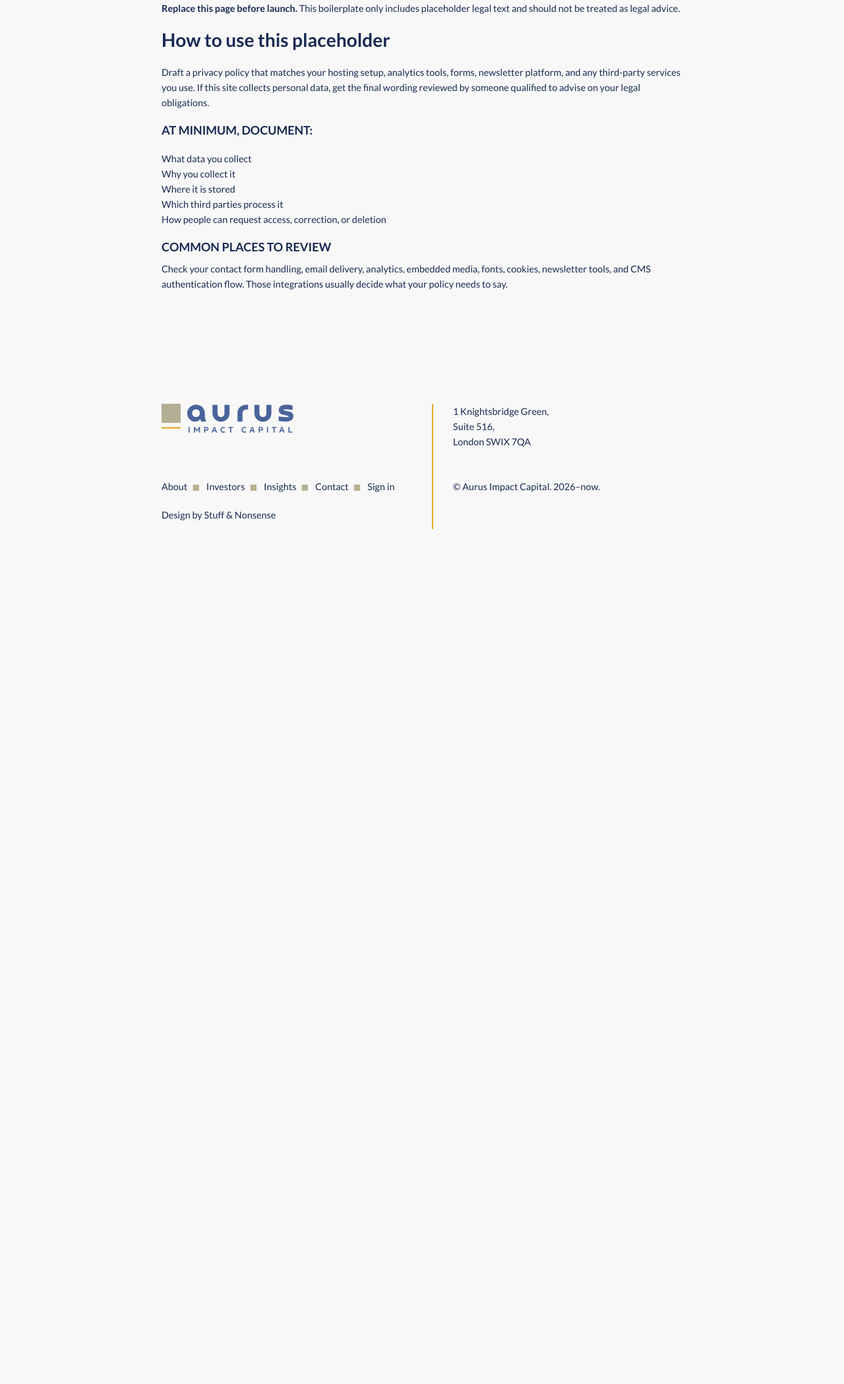
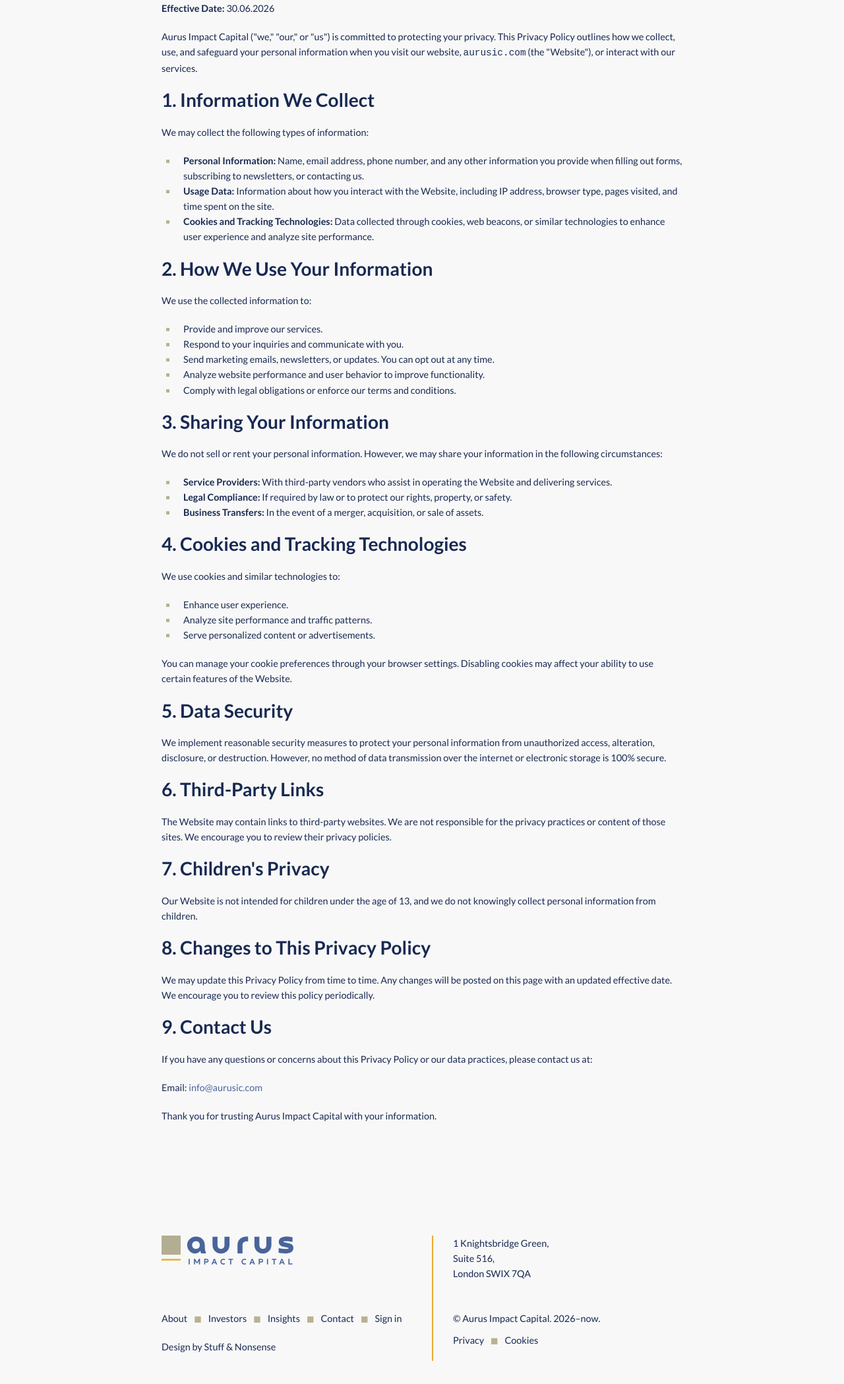
Before and after one commit to malarkey/aurus-website, an Eleventy site: page src/privacy.md in a window 1280 px wide. Shown: the part 230-2328 px from the top of the page at 66% size. Before the commit the page ends 1067 px from the top, so only its background shows below. Built offline with nearby package versions, Linux system fonts and the light colour scheme; Eleventy itself is replaced by a stand-in of ours; files that its build step writes are made by us from their sources.

Commit message:
Add Privacy and Cookie Policy pages; update footer navigation and home layout for maintenance mode

```diff
--- a/src/_data/footer_navigation.json
+++ b/src/_data/footer_navigation.json
@@ -17,6 +17,14 @@
       "url": "/contact/"
     },
     {
+      "text": "Privacy",
+      "url": "/privacy/"
+    },
+    {
+      "text": "Cookies",
+      "url": "/cookies/"
+    },
+    {
       "text": "Sign in",
       "url": "https://portal.aurusic.com/login/investor",
       "class": "btn"
--- a/src/_includes/partials/footer.html
+++ b/src/_includes/partials/footer.html
@@ -26,9 +26,11 @@ London SWIX 7QA</p>
 <div>
 <ul class="alt-inline">
 {% for item in footer_navigation.items %}
+{% if item.url != "/privacy/" and item.url != "/cookies/" %}
 <li>
-<a href="{{ item.url }}"{{ helpers.getLinkActiveState(item.url, page.url) | safe }}>{{ item.text }}</a>{% if not loop.last %}<span class="alt-separator" aria-hidden="true">&#x25FC;</span>{% endif %}
+<a href="{{ item.url }}"{{ helpers.getLinkActiveState(item.url, page.url) | safe }}>{{ item.text }}</a>
 </li>
+{% endif %}
 {% endfor %}
 </ul>
 
@@ -37,6 +39,16 @@ London SWIX 7QA</p>
 
 <div>
 <small>&#169; Aurus Impact Capital. {{ global.currentYear() }}&#8211;now.</small>
+
+<ul class="alt-inline">
+{% for item in footer_navigation.items %}
+{% if item.url == "/privacy/" or item.url == "/cookies/" %}
+<li>
+<a href="{{ item.url }}"{{ helpers.getLinkActiveState(item.url, page.url) | safe }}>{{ item.text }}</a>
+</li>
+{% endif %}
+{% endfor %}
+</ul>
 </div><!-- two -->
 
 </div><!-- layout -->
--- a/src/css/critical.css
+++ b/src/css/critical.css
@@ -928,6 +928,12 @@ padding-block: var(--spacing-l); }
 font-size: var(--font-size-s);
 margin-inline-end: unset; }
 
+[role="contentinfo"] .alt-inline li:not(:last-child)::after {
+color: var(--color-accent);
+content: "\25FC";
+display: inline-block;
+padding-inline: var(--spacing-xs); }
+
 [role="contentinfo"] a,
 [role="contentinfo"] a:visited {
 color: var(--color-text-default);
--- a/src/privacy.md
+++ b/src/privacy.md
@@ -1,26 +1,70 @@
 ---
 layout: layouts/page.html
-title: Privacy policy
+title: Privacy Policy
 permalink: /privacy/
-
+metaDesc: Learn how Aurus Impact Capital collects, uses, and protects your personal information.
 ---
 
-<p><b>Replace this page before launch.</b> This boilerplate only includes placeholder legal text and should not be treated as legal advice.</p>
+**Effective Date:** 30.06.2026
 
-<h2>How to use this placeholder</h2>
+Aurus Impact Capital ("we," "our," or "us") is committed to protecting your privacy. This Privacy Policy outlines how we collect, use, and safeguard your personal information when you visit our website, `aurusic.com` (the "Website"), or interact with our services.
 
-<p>Draft a privacy policy that matches your hosting setup, analytics tools, forms, newsletter platform, and any third-party services you use. If this site collects personal data, get the final wording reviewed by someone qualified to advise on your legal obligations.</p>
+## 1. Information We Collect
 
-<h3>At minimum, document:</h3>
+We may collect the following types of information:
 
-<ul class="alt-">
-<li>What data you collect</li>
-<li>Why you collect it</li>
-<li>Where it is stored</li>
-<li>Which third parties process it</li>
-<li>How people can request access, correction, or deletion</li>
-</ul>
+- **Personal Information:** Name, email address, phone number, and any other information you provide when filling out forms, subscribing to newsletters, or contacting us.
+- **Usage Data:** Information about how you interact with the Website, including IP address, browser type, pages visited, and time spent on the site.
+- **Cookies and Tracking Technologies:** Data collected through cookies, web beacons, or similar technologies to enhance user experience and analyze site performance.
 
-<h3>Common places to review</h3>
+## 2. How We Use Your Information
 
-<p>Check your contact form handling, email delivery, analytics, embedded media, fonts, cookies, newsletter tools, and CMS authentication flow. Those integrations usually decide what your policy needs to say.</p>
+We use the collected information to:
+
+- Provide and improve our services.
+- Respond to your inquiries and communicate with you.
+- Send marketing emails, newsletters, or updates. You can opt out at any time.
+- Analyze website performance and user behavior to improve functionality.
+- Comply with legal obligations or enforce our terms and conditions.
+
+## 3. Sharing Your Information
+
+We do not sell or rent your personal information. However, we may share your information in the following circumstances:
+
+- **Service Providers:** With third-party vendors who assist in operating the Website and delivering services.
+- **Legal Compliance:** If required by law or to protect our rights, property, or safety.
+- **Business Transfers:** In the event of a merger, acquisition, or sale of assets.
+
+## 4. Cookies and Tracking Technologies
+
+We use cookies and similar technologies to:
+
+- Enhance user experience.
+- Analyze site performance and traffic patterns.
+- Serve personalized content or advertisements.
+
+You can manage your cookie preferences through your browser settings. Disabling cookies may affect your ability to use certain features of the Website.
+
+## 5. Data Security
+
+We implement reasonable security measures to protect your personal information from unauthorized access, alteration, disclosure, or destruction. However, no method of data transmission over the internet or electronic storage is 100% secure.
+
+## 6. Third-Party Links
+
+The Website may contain links to third-party websites. We are not responsible for the privacy practices or content of those sites. We encourage you to review their privacy policies.
+
+## 7. Children's Privacy
+
+Our Website is not intended for children under the age of 13, and we do not knowingly collect personal information from children.
+
+## 8. Changes to This Privacy Policy
+
+We may update this Privacy Policy from time to time. Any changes will be posted on this page with an updated effective date. We encourage you to review this policy periodically.
+
+## 9. Contact Us
+
+If you have any questions or concerns about this Privacy Policy or our data practices, please contact us at:
+
+Email: [info@aurusic.com](mailto:info@aurusic.com)
+
+Thank you for trusting Aurus Impact Capital with your information.
```
Also changed, not shown: src/_includes/layouts/home.html (+75 -153 lines), src/_includes/layouts/home1.html (deleted, +0 -108 lines), src/_includes/layouts/home2.html (added, +186 -0 lines), src/cookies.md (added, +35 -0 lines).
